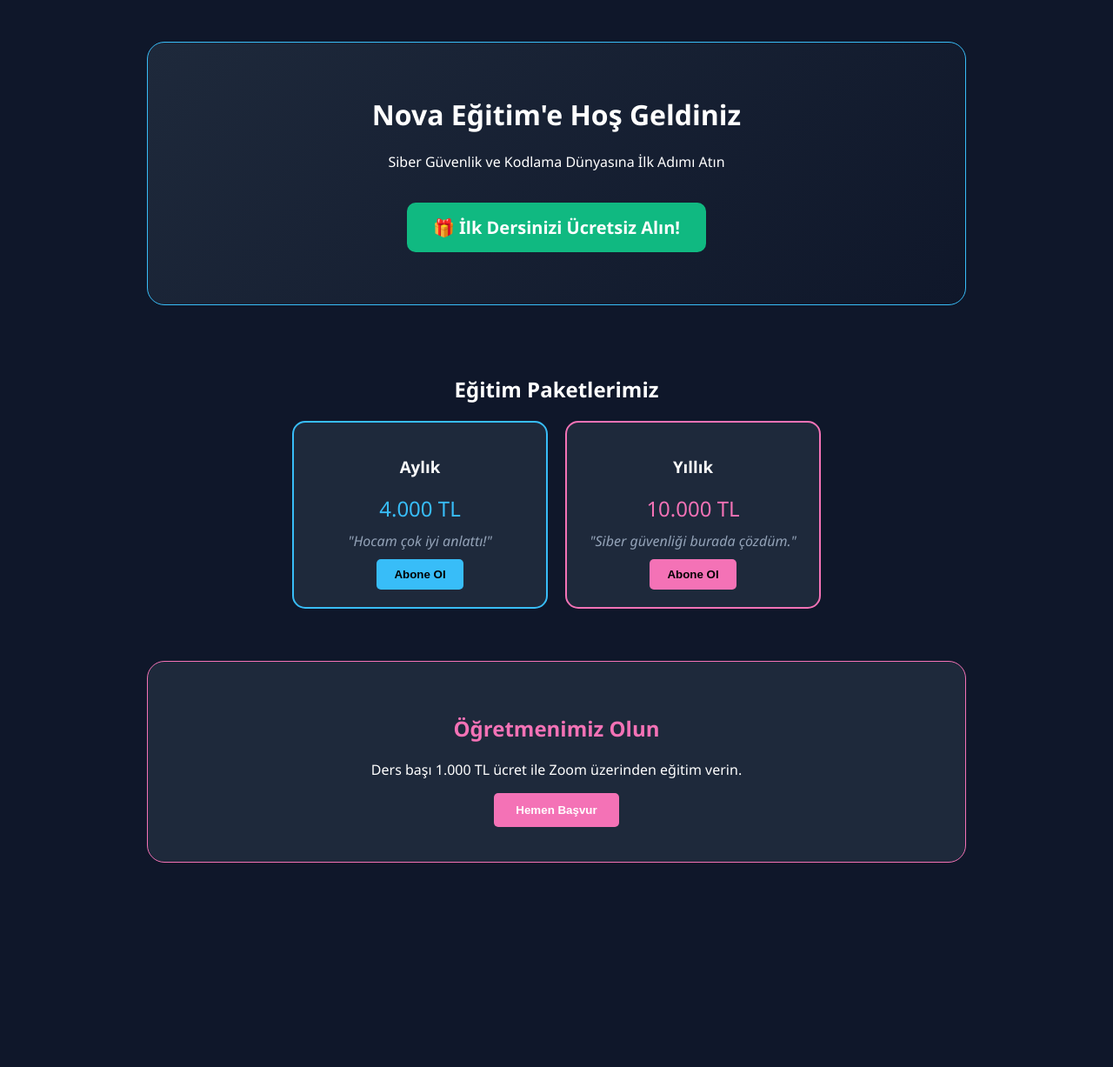
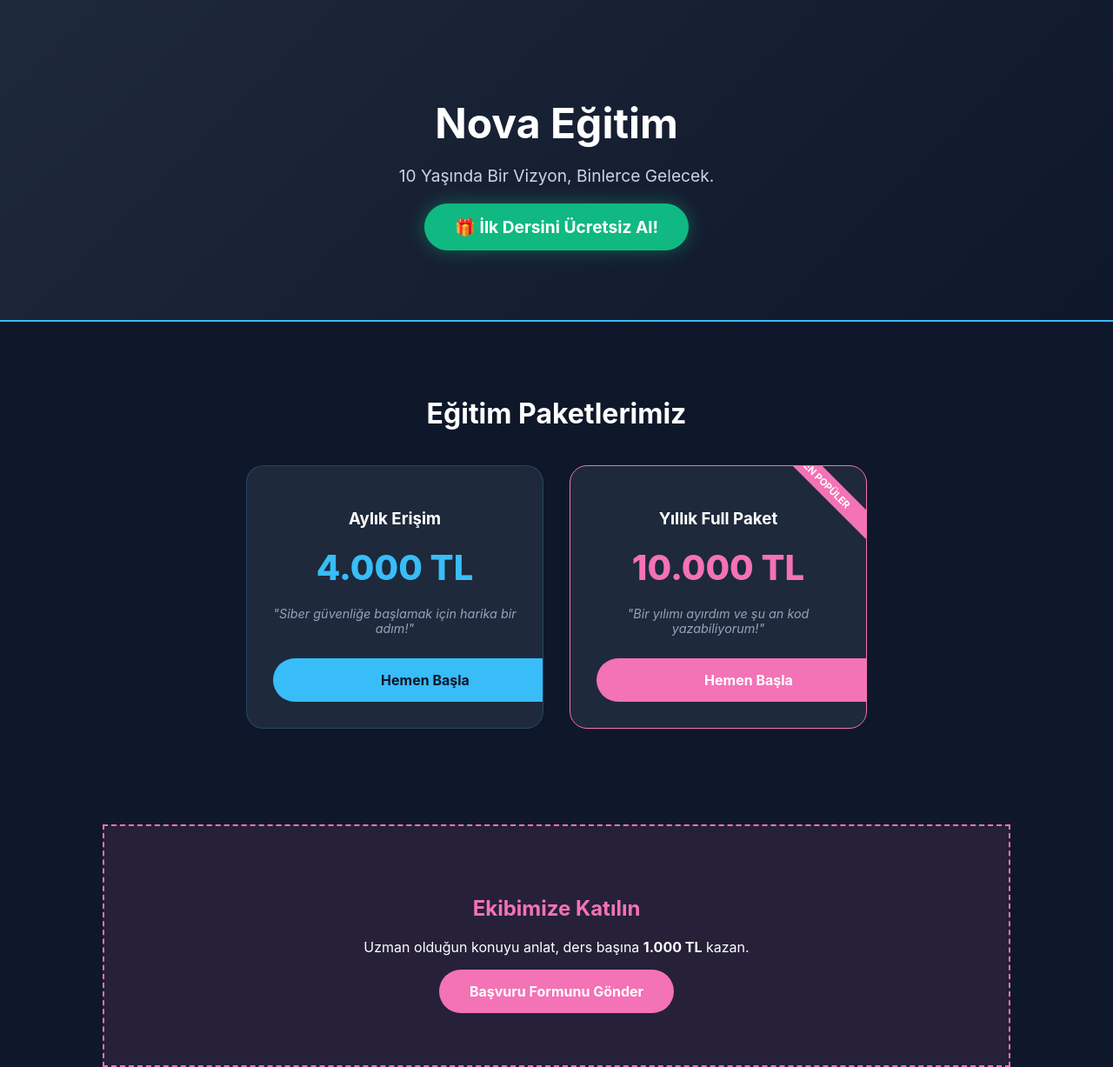
Before and after one commit to talhasahin1520-ctrl/talha-akademi, a Flask app: page / in a window 1280 px wide. Shown: the whole page at 87% size. Before the commit the page ends 992 px from the top, so only its background shows below. Run offline with Flask 3, Linux system fonts and the light colour scheme.

Commit message:
Update index.html

```diff
--- a/templates/index.html
+++ b/templates/index.html
@@ -2,51 +2,64 @@
 <html lang="tr">
 <head>
     <meta charset="UTF-8">
+    <meta name="viewport" content="width=device-width, initial-scale=1.0">
     <title>Nova Eğitim - Geleceği Yakala</title>
     <style>
-        body { background: #0f172a; color: white; font-family: 'Segoe UI', Tahoma, Geneva, Verdana, sans-serif; text-align: center; padding: 20px; }
-        .section { padding: 40px 20px; margin: 20px auto; max-width: 900px; border-radius: 20px; }
-        .hero { background: linear-gradient(135deg, #1e293b, #0f172a); border: 1px solid #38bdf8; }
-        .free-trial { background: #10b981; color: white; padding: 15px 30px; border-radius: 10px; text-decoration: none; font-weight: bold; font-size: 20px; display: inline-block; margin: 20px 0; }
-        .container { display: flex; justify-content: center; gap: 20px; flex-wrap: wrap; }
-        .card { background: #1e293b; border: 2px solid #38bdf8; border-radius: 15px; padding: 20px; width: 250px; }
-        .feedback { font-style: italic; color: #94a3b8; margin: 10px 0; }
-        button { cursor: pointer; border: none; padding: 10px 20px; border-radius: 5px; font-weight: bold; transition: 0.3s; }
-        button:hover { transform: scale(1.05); }
+        :root { --primary: #38bdf8; --secondary: #f472b6; --bg: #0f172a; --card-bg: #1e293b; }
+        body { background: var(--bg); color: white; font-family: 'Inter', sans-serif; text-align: center; margin: 0; padding: 0; }
+        .section { padding: 60px 20px; max-width: 1000px; margin: 0 auto; }
+
+        /* Glassmorphism Efekti */
+        .hero { background: linear-gradient(135deg, #1e293b 0%, #0f172a 100%); border-bottom: 2px solid var(--primary); padding: 80px 20px; }
+
+        .btn { display: inline-block; padding: 15px 35px; border-radius: 50px; text-decoration: none; font-weight: bold; transition: 0.4s; cursor: pointer; border: none; }
+        .btn-green { background: #10b981; color: white; font-size: 1.2rem; box-shadow: 0 0 20px rgba(16, 185, 129, 0.4); }
+        .btn-green:hover { transform: translateY(-5px); box-shadow: 0 0 30px rgba(16, 185, 129, 0.6); }
+
+        .container { display: flex; justify-content: center; gap: 30px; flex-wrap: wrap; margin-top: 40px; }
+        .card { background: var(--card-bg); border: 1px solid rgba(56, 189, 248, 0.2); border-radius: 20px; padding: 30px; width: 280px; transition: 0.3s; position: relative; overflow: hidden; }
+        .card:hover { border-color: var(--primary); transform: translateY(-10px); box-shadow: 0 10px 30px rgba(0,0,0,0.5); }
+
+        .price { font-size: 40px; font-weight: 800; color: var(--primary); margin: 20px 0; }
+        .feedback { font-style: italic; color: #94a3b8; font-size: 0.9rem; margin-bottom: 20px; min-height: 40px; }
+
+        .buy-btn { background: var(--primary); color: var(--bg); width: 100%; }
+        .buy-btn-alt { background: var(--secondary); color: white; }
+
+        .footer-recruit { background: rgba(244, 114, 182, 0.1); border: 2px dashed var(--secondary); margin-top: 50px; }
     </style>
 </head>
 <body>
 
-    <div class="section hero">
-        <h1>Nova Eğitim'e Hoş Geldiniz</h1>
-        <p>Siber Güvenlik ve Kodlama Dünyasına İlk Adımı Atın</p>
-        <a href="mailto:talhasahin1520@gmail.com?subject=Ücretsiz Ders Hakkı" class="free-trial">🎁 İlk Dersinizi Ücretsiz Alın!</a>
+    <div class="hero">
+        <h1 style="font-size: 3rem; margin-bottom: 10px;">Nova Eğitim</h1>
+        <p style="font-size: 1.2rem; color: #cbd5e1;">10 Yaşında Bir Vizyon, Binlerce Gelecek.</p>
+        <a href="mailto:talhasahin1520@gmail.com?subject=Ücretsiz Ders Talebi&body=Merhaba Talha, Nova Eğitim'deki ilk ücretsiz dersimi almak istiyorum." class="btn btn-green">🎁 İlk Dersini Ücretsiz Al!</a>
     </div>
 
     <div class="section">
-        <h2>Eğitim Paketlerimiz</h2>
+        <h2 style="font-size: 2rem;">Eğitim Paketlerimiz</h2>
         <div class="container">
             <div class="card">
-                <h3>Aylık</h3>
-                <div style="font-size: 24px; color: #38bdf8;">4.000 TL</div>
-                <p class="feedback">"Hocam çok iyi anlattı!"</p>
-                <button style="background: #38bdf8;">Abone Ol</button>
+                <h3>Aylık Erişim</h3>
+                <div class="price">4.000 TL</div>
+                <p class="feedback">"Siber güvenliğe başlamak için harika bir adım!"</p>
+                <a href="mailto:talhasahin1520@gmail.com?subject=Aylık Abonelik Talebi" class="btn buy-btn">Hemen Başla</a>
             </div>
-            <div class="card" style="border-color:#f472b6;">
-                <h3>Yıllık</h3>
-                <div style="font-size: 24px; color: #f472b6;">10.000 TL</div>
-                <p class="feedback">"Siber güvenliği burada çözdüm."</p>
-                <button style="background:#f472b6;">Abone Ol</button>
+            <div class="card" style="border-color: var(--secondary);">
+                <div style="background: var(--secondary); color: white; position: absolute; top: 10px; right: -30px; transform: rotate(45deg); padding: 5px 40px; font-size: 0.7rem; font-weight: bold;">EN POPÜLER</div>
+                <h3>Yıllık Full Paket</h3>
+                <div class="price" style="color: var(--secondary);">10.000 TL</div>
+                <p class="feedback">"Bir yılımı ayırdım ve şu an kod yazabiliyorum!"</p>
+                <a href="mailto:talhasahin1520@gmail.com?subject=Yıllık Abonelik Talebi" class="btn btn buy-btn buy-btn-alt">Hemen Başla</a>
             </div>
         </div>
     </div>
 
-    <div class="section" style="background: #1e293b; border: 1px solid #f472b6;">
-        <h2 style="color: #f472b6;">Öğretmenimiz Olun</h2>
-        <p>Ders başı 1.000 TL ücret ile Zoom üzerinden eğitim verin.</p>
-        <a href="mailto:talhasahin1520@gmail.com?subject=Öğretmen Başvurusu">
-            <button style="background: #f472b6; color: white; padding: 12px 25px;">Hemen Başvur</button>
-        </a>
+    <div class="section footer-recruit">
+        <h2 style="color: var(--secondary);">Ekibimize Katılın</h2>
+        <p>Uzman olduğun konuyu anlat, ders başına <strong>1.000 TL</strong> kazan.</p>
+        <a href="mailto:talhasahin1520@gmail.com?subject=Öğretmenlik Başvurusu&body=Merhaba, Nova Eğitim'de öğretmen olmak istiyorum. Branşım: " class="btn buy-btn-alt">Başvuru Formunu Gönder</a>
     </div>
 
 </body>
```
